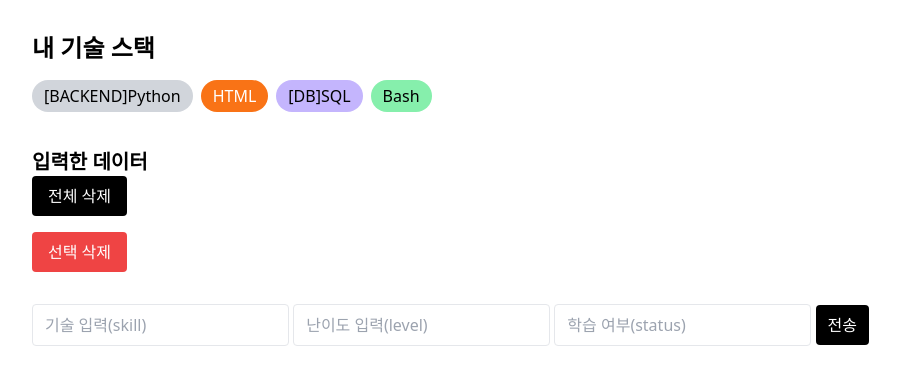
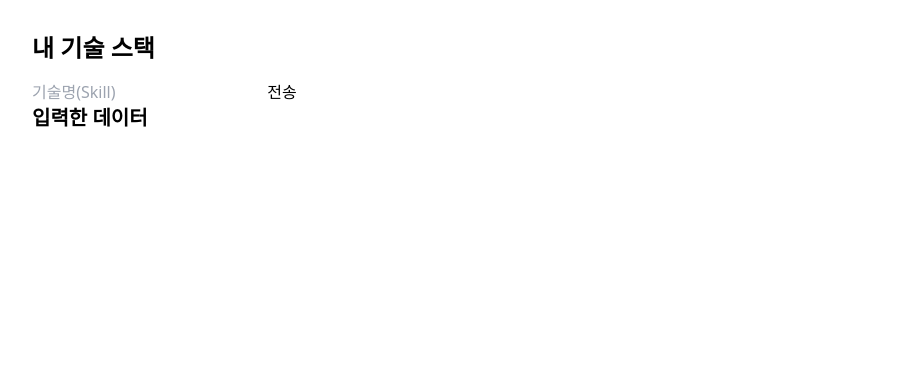
Before and after one commit to hangyul0328/hello_flask, a Flask app: page / in a window 1280 px wide. Shown: the top 385 px of the page, without its empty margins (0-900 px from the left). Run offline with Flask 3, Linux system fonts and the light colour scheme; some libraries are stand-ins or nearby versions.

Commit message:
딕셔너리 create / read 구현

```diff
--- a/project/hello/app.py
+++ b/project/hello/app.py
@@ -1,66 +1,23 @@
 from flask import Flask, render_template, request, redirect
 
 app = Flask(__name__)
+
 messages = []
 
 @app.route('/')
 def home():
-    skills = [
-        "Python", "HTML",
-        "SQL", "Bash"
-    ]
-    return render_template('index.html', skills=skills, messages=messages)
+    return render_template('index.html', messages=messages)
 
 @app.route('/send', methods=['POST'])
 def send():
-    skill = request.form.get('skill')
-    level = request.form.get('level')
-    status = request.form.get('status')
+    skill = request.form.get('skill', '').strip()
 
-    messages.append(skill + " / " + level + " / " + status)
+    if not skill:
+        return redirect('/')
+
+    messages.append({"skill": skill})
 
     return redirect('/')
 
-@app.route('/delete', methods=['POST'])
-def delete():
-    index = int(request.form['index'])
-    messages.pop(index)
-    return redirect('/')
-
-@app.route('/delete_all', methods=['POST'])
-def delete_all():
-    messages.clear()
-    return redirect('/')
-
-@app.route('/delete_selected', methods=['POST'])
-def delete_selected():
-    indexes = request.form.getlist('delete_indexes')
-
-    indexes = [int(index) for index in indexes]
-    indexes.sort(reverse=True)
-
-    for index in indexes:
-        messages.pop(index)
-
-    return redirect('/')
-
-@app.route('/edit/<int:index>')
-def edit(index):
-	return render_template('edit.html', index=index, item=messages[index])
-
-@app.route('/update', methods=['POST'])
-def update():
-	index = int(request.form['index'])
-	value = request.form.get('value')
-
-	if value.strip()=="":
-		return redirect(f'/edit/{index}')
-
-	if messages[index]==value:
-		return redirect('/')
-
-	messages[index] = value
-	return redirect('/')
-
 if __name__ == '__main__':
     app.run(host="0.0.0.0", port=5000, debug=True)
--- a/project/hello/templates/index.html
+++ b/project/hello/templates/index.html
@@ -7,77 +7,28 @@
 <body class="p-8">
     <h1 class="text-2xl font-bold mb-4">내 기술 스택</h1>
 
-    <div class="flex gap-2 flex-wrap">
-        {% for skill in skills %}
-            {% if skill != "C#" %}
-                {% if skill == "Python" or skill == "Ruby" %}
-                    <span class="bg-gray-300 px-3 py-1 rounded-full">[BACKEND]{{ skill }}</span>
-                {% elif skill == "JavaScript" or skill == "TypeScript" or skill == "CSS" or skill == "HTML"%}
-                    <span class="bg-orange-500 text-white px-3 py-1 rounded-full">{{ skill }}</span>
-                {% elif skill == "PHP" %}
-                    <span class="bg-gray-300 px-3 py-1 rounded-full">[BACKEND]{{ skill }}</span>
-                {% elif skill == "C" or skill == "Rust" or skill == "C++" %}
-                    <span class="bg-blue-500 text-white px-3 py-1 rounded-full">{{ skill }}</span>
-                {% elif skill == "SQL" %}
-                    <span class="bg-violet-300 px-3 py-1 rounded-full">[DB]{{ skill }}</span>
-                {% else %}
-                    <span class="bg-green-300 px-3 py-1 rounded-full">{{ skill }}</span>
-                {% endif %}
-            {% endif %}
-        {% endfor %}
-    </div>
+    <form action="/send" method="POST">
+        <input type="text" name="skill" placeholder="기술명(Skill)">
+        <button type="submit">전송</button>
+    </form>
 
-    <div>
-        <h2 class="mt-9 text-xl font-bold">입력한 데이터</h2>
+    <h2 class="text-xl font-bold mb-3">입력한 데이터</h2>
 
-        {% for item in messages %}
-        <div class="bg-yellow-200 p-2 m-2 rounded flex justify-between items-center">
-            <span>{{ item }}</span>
-            <form action="/delete" method="post">
-                <input type="hidden" name="index" value="{{ loop.index0 }}">
-                <button type="submit" onclick="return confirm('정말 삭제할까요?')" class="ml-2 bg-red-500 text-white px-3 py-1 rounded">
-                    삭제
-                </button>
-            </form>
-        </div>
-        {% endfor %}
+    {% for item in messages %}
+    <p>
+        <span class="
+            {% if item['skill'] == 'Python' %} text-blue-500
+            {% elif item['skill'] == 'HTML' %} text-orange-500
+            {% elif item['skill'] == 'SQL' %} text-green-600
+            {% elif item['skill'] == 'Bash' %} text-gray-600
+            {% elif item['skill'] == 'Java' %} text-red-500
+            {% elif item['skill'] == 'JavaScript' %} text-yellow-500
+            {% else %} text-black
+            {% endif %}">
+            {{ item['skill'] }}
+        </span>
+    </p>
+    {% endfor %}
 
-        <form action="/delete_all" method="post">
-            <button type="submit" onclick="return confirm('전체 삭제할까요?')" class="bg-black text-white px-4 py-2 rounded">
-                전체 삭제
-            </button>
-        </form>
-
-        <form action="/delete_selected" method="post">
-            {% for item in messages %}
-	<div class="bg-yellow-200 p-2 m-2 rounded flex justify-between items-center">
-		<span>{{ item }}</span>
-		<div>
-			<form action="/delete" method="post" style="display:inline;">
-				<input type="hidden" name="index" value="{{ loop.index0 }}">
-				<button type="submit" class="ml-2 bg-red-500 text-white px-3 py-1 rounded">
-	        삭제
-				</button>
-			</form>
-			<form action="/edit/{{ loop.index0 }}" method="get" style="display:inline;">
-				<button type="submit" class="ml-2 bg-blue-500 text-white px-3 py-1 rounded">
-	        수정
-				</button>
-			</form>
-		</div>
-	</div>
-{% endfor %}
-            <button type="submit" class="mt-4 bg-red-500 text-white px-4 py-2 rounded">
-                선택 삭제
-            </button>
-        </form>
-    </div>
-
-    <form action="/send" method="POST" class="mt-8">
-        <input type="text" name="skill" placeholder="기술 입력(skill)" class="border px-3 py-2 rounded">
-        <input type="text" name="level" placeholder="난이도 입력(level)" class="border px-3 py-2 rounded">
-        <input type="text" name="status" placeholder="학습 여부(status)" class="border px-3 py-2 rounded">
-        <button type="submit" class="bg-black text-white px-3 py-2 rounded">전송</button>
-    </form>
 </body>
 </html>
```
